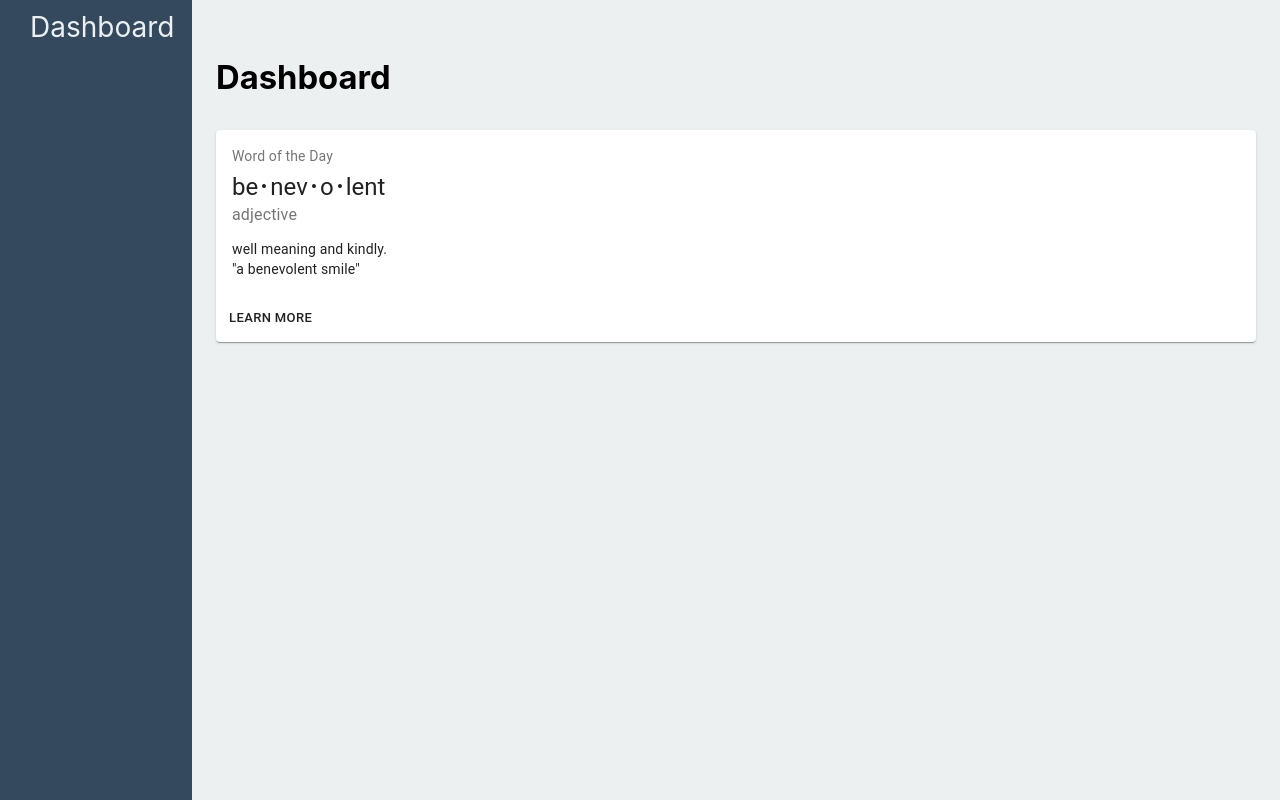
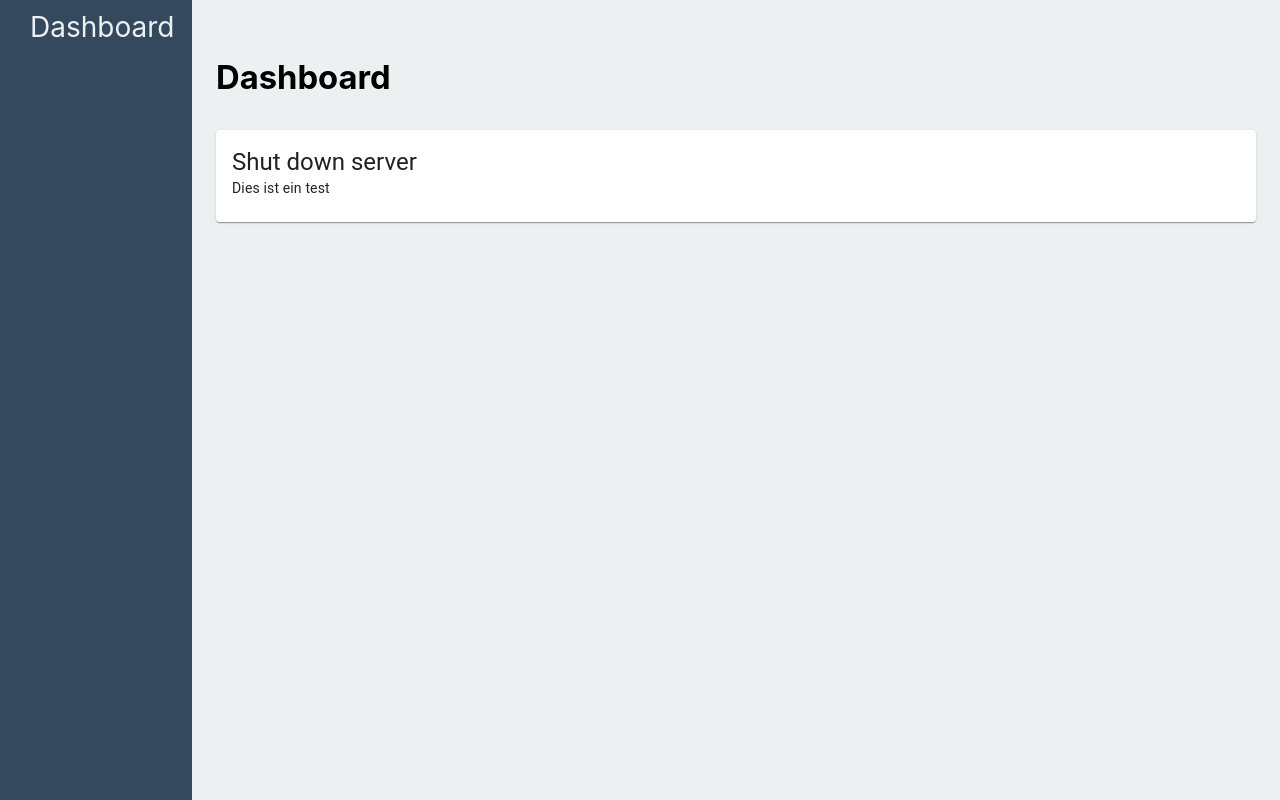
Before and after one commit to fr1edrik/Admin-Dashboard, a React (Create React App) app: page / in a window 1280 px wide. Built offline with nearby package versions, Linux system fonts and the light colour scheme.

Commit message:
add props to card

```diff
--- a/src/components/Card/index.tsx
+++ b/src/components/Card/index.tsx
@@ -23,35 +23,27 @@ const useStyles = makeStyles({
 	},
 });
 
-export default function SimpleCard() {
+export default function SimpleCard(props: any) {
 	const classes = useStyles();
 	const bull = <span className={classes.bullet}>•</span>;
 
 	return (
 		<Card className={classes.root}>
 			<CardContent>
-				<Typography
+				{/* <Typography
 					className={classes.title}
 					color='textSecondary'
 					gutterBottom
 				>
 					Word of the Day
-				</Typography>
+				</Typography> */}
 				<Typography variant='h5' component='h2'>
-					be{bull}nev{bull}o{bull}lent
-				</Typography>
-				<Typography className={classes.pos} color='textSecondary'>
-					adjective
+					{props.title}
 				</Typography>
 				<Typography variant='body2' component='p'>
-					well meaning and kindly.
-					<br />
-					{'"a benevolent smile"'}
+					{props.body}
 				</Typography>
 			</CardContent>
-			<CardActions>
-				<Button size='small'>Learn More</Button>
-			</CardActions>
 		</Card>
 	);
 }
--- a/src/components/Dashboard/index.tsx
+++ b/src/components/Dashboard/index.tsx
@@ -5,7 +5,7 @@ export default class Dashboard extends Component {
 		return (
 			<div>
 				<h3>Dashboard</h3>
-				<Card />
+				<Card title={'Shut down server'} body={'Dies ist ein test'} />
 			</div>
 		);
 	}
--- a/src/router/index.tsx
+++ b/src/router/index.tsx
@@ -1,4 +1,3 @@
-import React from 'react';
 import Dashboard from '../components/Dashboard';
 export const routes = [
 	{
```
